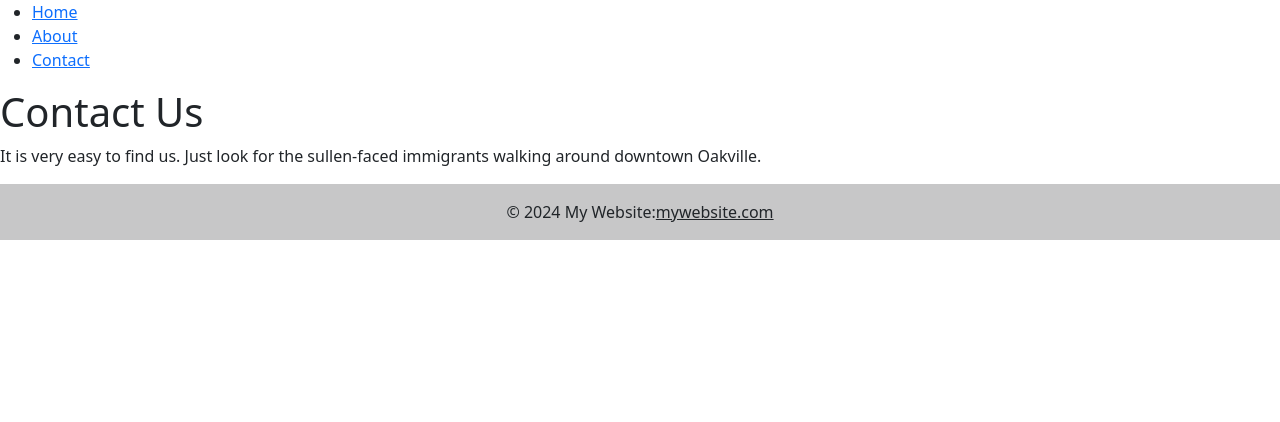
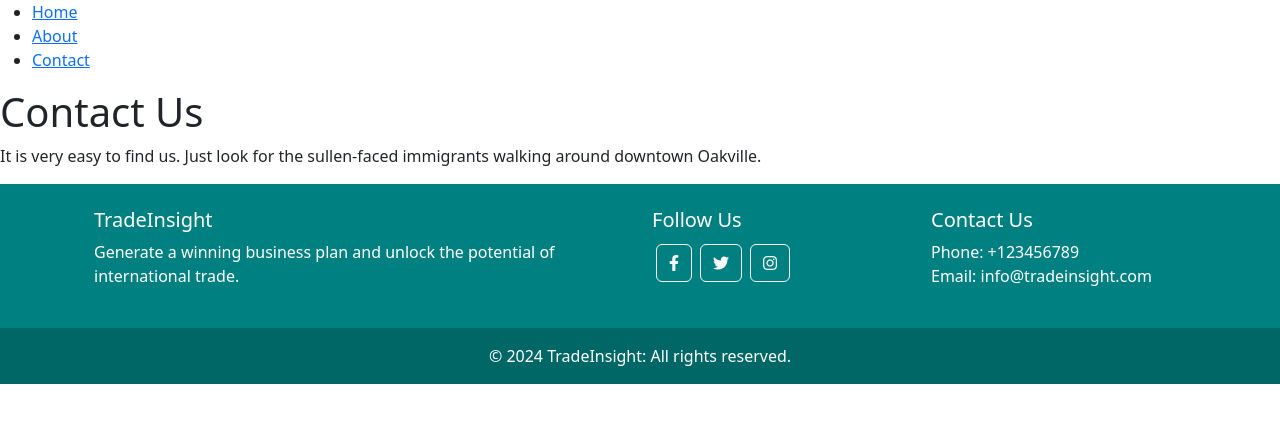
Before and after one commit to Sriva29/Biscuits-Over-Cookies, a React (Create React App) app in the folder my-app/: page /contact in a window 1280 px wide. Shown: the top 422 px of the page. Built offline with nearby package versions, Linux system fonts and the light colour scheme.

Commit message:
Footer completed

```diff
--- a/my-app/public/index.html
+++ b/my-app/public/index.html
@@ -5,6 +5,8 @@
     <link rel="icon" href="%PUBLIC_URL%/favicon.ico" />
     <meta name="viewport" content="width=device-width, initial-scale=1" />
     <meta name="theme-color" content="#000000" />
+    <link rel="stylesheet" href="https://cdnjs.cloudflare.com/ajax/libs/font-awesome/5.15.1/css/all.min.css">
+
     <meta
       name="description"
       content="Web site created using create-react-app"
@@ -24,7 +26,7 @@
       work correctly both with client-side routing and a non-root public URL.
       Learn how to configure a non-root public URL by running `npm run build`.
     -->
-    <title>React App</title>
+    <title>TradeX</title>
   </head>
   <body>
     <noscript>You need to enable JavaScript to run this app.</noscript>
--- a/my-app/src/Footer.js
+++ b/my-app/src/Footer.js
@@ -1,13 +1,48 @@
-// import React from 'react';
-
 function Footer() {
   return (
-    <footer className="bg-light text-center text-lg-start">
+    <footer className="text-center text-lg-start text-white" style={{ backgroundColor: "#008080" }}>
+      <div className="container p-4">
+        <div className="row">
+          {/* Site Name & Tagline */}
+          <div className="col-lg-6 col-md-12 mb-4 mb-md-0">
+            <h5>TradeInsight</h5>
+            <p>
+              Generate a winning business plan and unlock the potential of international trade.
+            </p>
+          </div>
+
+          {/* Social Media & Contact */}
+          <div className="col-lg-3 col-md-6 mb-4 mb-md-0">
+            <h5>Follow Us</h5>
+
+            <a className="btn btn-outline-light btn-floating m-1" href="#!" role="button">
+              <i className="fab fa-facebook-f"></i>
+            </a>
+            <a className="btn btn-outline-light btn-floating m-1" href="#!" role="button">
+              <i className="fab fa-twitter"></i>
+            </a>
+            <a className="btn btn-outline-light btn-floating m-1" href="#!" role="button">
+              <i className="fab fa-instagram"></i>
+            </a>
+          </div>
+
+          {/* Contact Details */}
+          <div className="col-lg-3 col-md-6 mb-4 mb-md-0">
+            <h5>Contact Us</h5>
+            <p>
+              Phone: +123456789<br />
+              Email: info@tradeinsight.com
+            </p>
+          </div>
+        </div>
+      </div>
+
+      {/* Links & Copyright */}
       <div className="text-center p-3" style={{ backgroundColor: 'rgba(0, 0, 0, 0.2)' }}>
-        © {new Date().getFullYear()} My Website:
-        <a className="text-dark" href="https://mywebsite.com/">
-          mywebsite.com
-        </a>
+        {/* <a className="text-white me-4" href="#!">Terms and Conditions</a>
+        <a className="text-white me-4" href="#!">Privacy Policy</a> */}
+        {/* <br /> */}
+        © {new Date().getFullYear()} TradeInsight: All rights reserved.
       </div>
     </footer>
   );
```
